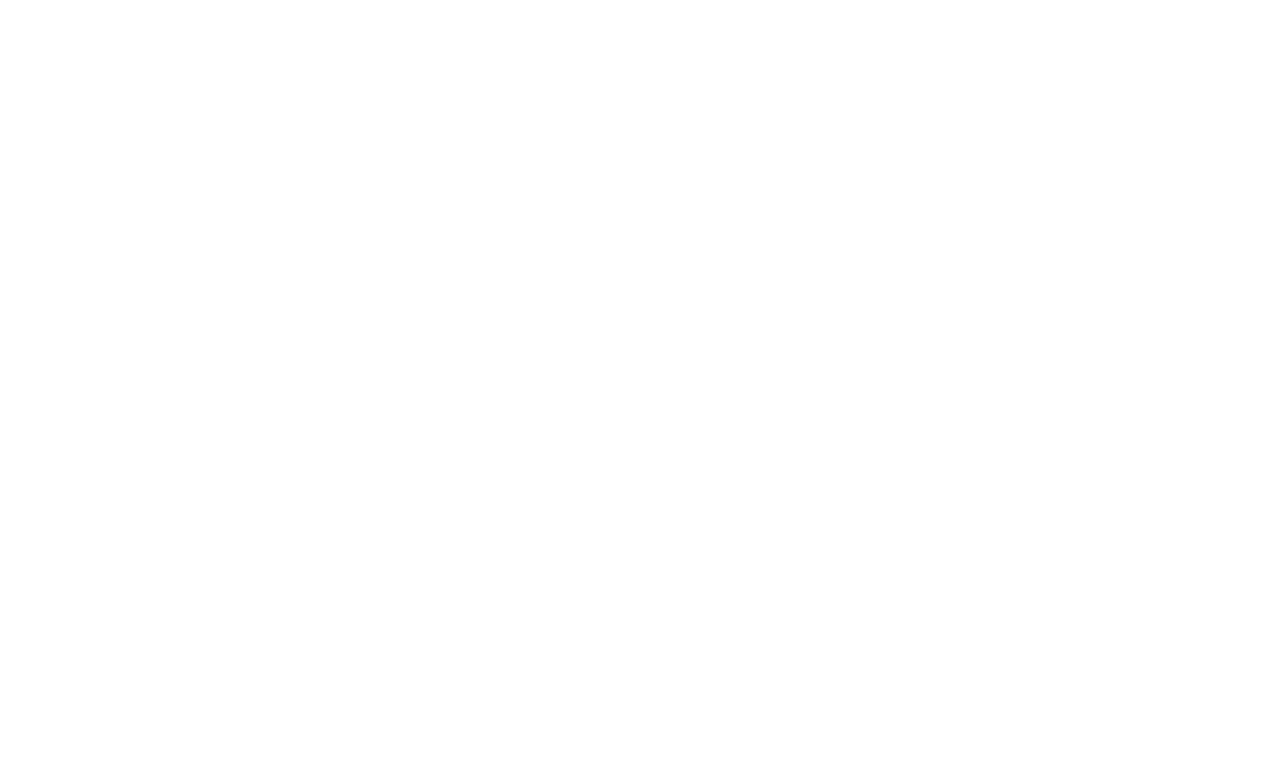
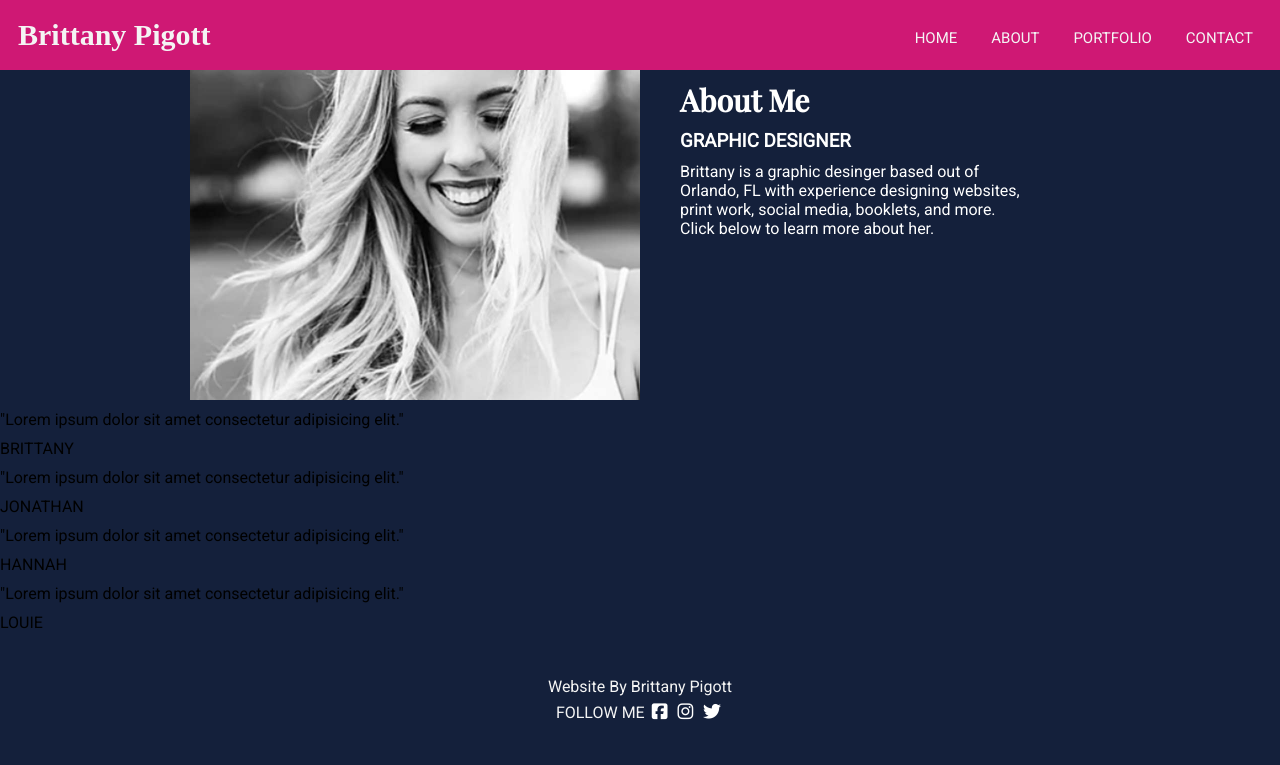
Before and after one commit to brittpigott/Project3, a plain HTML site: page about.html in a window 1280 px wide. Drawn offline with nearby package versions, Linux system fonts and the light colour scheme; a web font is replaced by a local one.

Commit message:
added contact & about page

```diff
--- a/about.html
+++ b/about.html
@@ -0,0 +1,73 @@
+<!DOCTYPE html>
+<html lang="en">
+<head>
+    <meta charset="UTF-8">
+    <title>Brittany Pigott Portfolio</title>
+
+    <link rel="stylesheet" href="css/style.css">
+
+    <link rel="preconnect" href="https://fonts.googleapis.com">
+    <link rel="preconnect" href="https://fonts.gstatic.com" crossorigin>
+    <link href="https://fonts.googleapis.com/css2?family=Birthstone+Bounce&family=Playfair+Display:wght@400;500&family=Roboto&display=swap" rel="stylesheet">
+
+    <script src="https://kit.fontawesome.com/8166565b37.js" crossorigin="anonymous"></script>
+
+</head>
+<body>
+    <header>
+        <section class="top-bar">
+            <h1 class="logo">Brittany Pigott</h1>
+            <nav>
+                <ul>
+                    <li><a href="index.html">HOME</a></li>
+                    <li><a href="#about-me">ABOUT</a></li>
+                    <li><a href="#portfolio">PORTFOLIO</a></li>
+                    <li><a href="#form">CONTACT</a></li>
+                </ul>
+            </nav>
+        </section>
+    </header>
+
+    <main>
+        <section id="about-me" class="about-me container">
+            <div>
+                 <img src="images/headshot-about.jpg" alt="Brittany Pigott Headshot">
+            </div>
+            <div class="about-me-text">
+                <h1>About Me</h1>
+                <h3>GRAPHIC DESIGNER</h3>
+                <p>Brittany is a graphic desinger based out of Orlando, FL with experience designing websites, print work, social media, booklets, and more. Click below to learn more about her.</p>
+            </div>
+        </section>
+
+<!-------Testimonials------->
+        <section class="testimonials">
+            <div class="test1">
+                <p>"Lorem ipsum dolor sit amet consectetur adipisicing elit."</p>
+                <p>BRITTANY</p>
+            </div>
+            <div class="test2">
+                <p>"Lorem ipsum dolor sit amet consectetur adipisicing elit."</p>
+                <p>JONATHAN</p>
+            </div>
+            <div class="test3">
+                <p>"Lorem ipsum dolor sit amet consectetur adipisicing elit."</p>
+                <p>HANNAH</p>
+            </div>
+            <div class="test4">
+                <p>"Lorem ipsum dolor sit amet consectetur adipisicing elit."</p>
+                <p>LOUIE</p>
+            </div>
+        </section>
+    </main>
+
+    <footer>
+        <p class="website">Website By Brittany Pigott</p>
+        <span>FOLLOW ME</span>
+            <a href="https://facebook.com" target="blank"><i class="fab fa-facebook-square"></i></a>
+            <a href="http://instagram.com" target="blank"><i class="fab fa-instagram"></i></a>
+            <a href="http://twitter.com" target="blank"><i class="fab fa-twitter"></i></a>
+    </footer>
+
+</body>
+</html>
--- /dev/null
+++ b/css/about.css
@@ -0,0 +1,162 @@
+/*=========================================
+
+Universal Styling
+
+=========================================*/
+* {
+  border: 0;
+  margin: 0;
+  padding: 0;
+}
+
+body {
+  font-family: "Roboto", sans-serif;
+}
+
+h2 {
+  padding: 16px 0;
+}
+
+h1,
+h2 {
+  font-family: "Playfair Display", serif;
+}
+
+h1 {
+  font-size: 30px;
+}
+
+h3,
+p {
+  padding: 10px 0 0px;
+}
+
+.container {
+  max-width: 900px;
+  margin: 0 auto;
+}
+
+body {
+  background: #14203b;
+}
+
+button {
+  margin-top: 15px;
+}
+
+/*=====================================
+
+    Nav Bar Styling
+
+  =====================================*/
+.top-bar {
+  width: 100%;
+  padding: 8px;
+  background: #cf1874;
+  color: #f4f4f4;
+  position: fixed;
+  display: inline-block;
+  z-index: 99;
+}
+
+nav {
+  float: right;
+  padding: 6px 20px 0 0;
+}
+
+.logo {
+  font-family: "Birthstone Bounce", serif;
+  float: left;
+  padding: 10px;
+}
+
+nav ul li {
+  display: inline-block;
+  vertical-align: top;
+}
+
+nav ul li a {
+  display: block;
+  padding: 15px;
+  text-decoration: none;
+  color: #f4f4f4;
+  font-size: 15px;
+  transition: 0.3s;
+}
+
+nav ul li a:hover {
+  color: #326986;
+  transition: 0.3s;
+}
+
+/*=========================================
+
+  About Section Styling
+
+=========================================*/
+.about-me {
+  color: white;
+  height: 400px;
+}
+
+.about-me-text {
+  display: inline-block;
+  max-width: 345px;
+  padding: 80px 0 0 40px;
+}
+
+.about-me img {
+  display: inline-block;
+  float: left;
+  padding: 0;
+  width: 450px;
+  height: 400px;
+}
+
+.about-button {
+  background: #cf1874;
+  color: white;
+  padding: 10px 20px;
+  border-radius: 50px;
+  text-decoration: none;
+  transition: 0.3s;
+}
+
+.about-button:hover {
+  background: #326986;
+  transition: 0.3s;
+}
+
+.about-button a {
+  text-decoration: none;
+  color: white;
+}
+
+/*=========================================
+
+Footer Styling
+
+=========================================*/
+
+footer {
+  text-align: center;
+  background: #14203b;
+  color: #f4f4f4;
+  padding: 40px 0px;
+}
+
+footer a {
+  color: white;
+  font-size: 18px;
+  margin: 0 3px;
+  transition: 0.3s;
+}
+
+footer a:hover {
+  color: #c5c2c2;
+  transition: 0.3s;
+}
+
+footer p {
+  padding: 5px;
+}
--- a/css/style.css
+++ b/css/style.css
@@ -70,6 +70,11 @@ nav {
   padding: 10px;
 }
 
+.menu svg {
+  position: relative;
+  top: 1px;
+}
+
 nav ul li {
   display: inline-block;
   vertical-align: top;
@@ -85,8 +90,30 @@ nav ul li a {
 }
 
 nav ul li a:hover {
-  color: #326986;
+  color: #14203b;
   transition: 0.3s;
+}
+
+.sub-menu {
+  display: none;
+  z-index: 99;
+  text-align: center;
+  transition: 0.3s;
+}
+
+.menu-item:hover .sub-menu {
+  display: block;
+  position: absolute;
+  top: 60px;
+  background: #cf1874;
+  width: 121px;
+  transition: 0.3s;
+}
+
+.menu-item:hover .sub-menu:hover a:hover {
+  background: #326986;
+  color: white;
+  width: 91px;
 }
 
 /*=========================================
```
Also changed, not shown: index.html (+11 -2 lines), css/contact.css (added).
